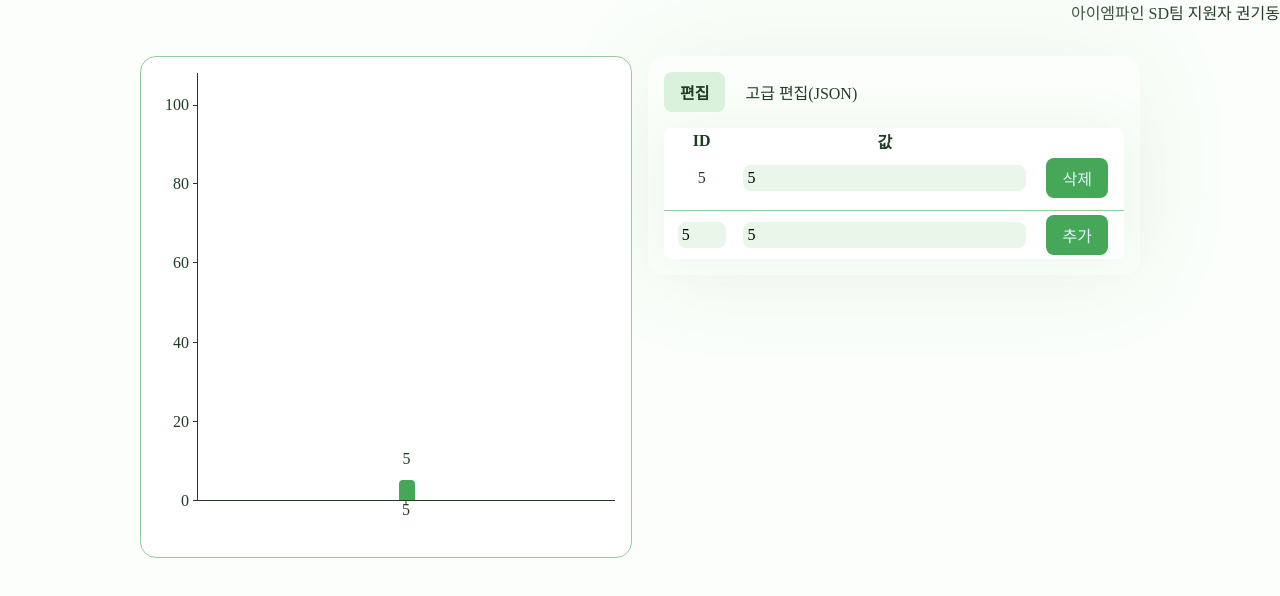
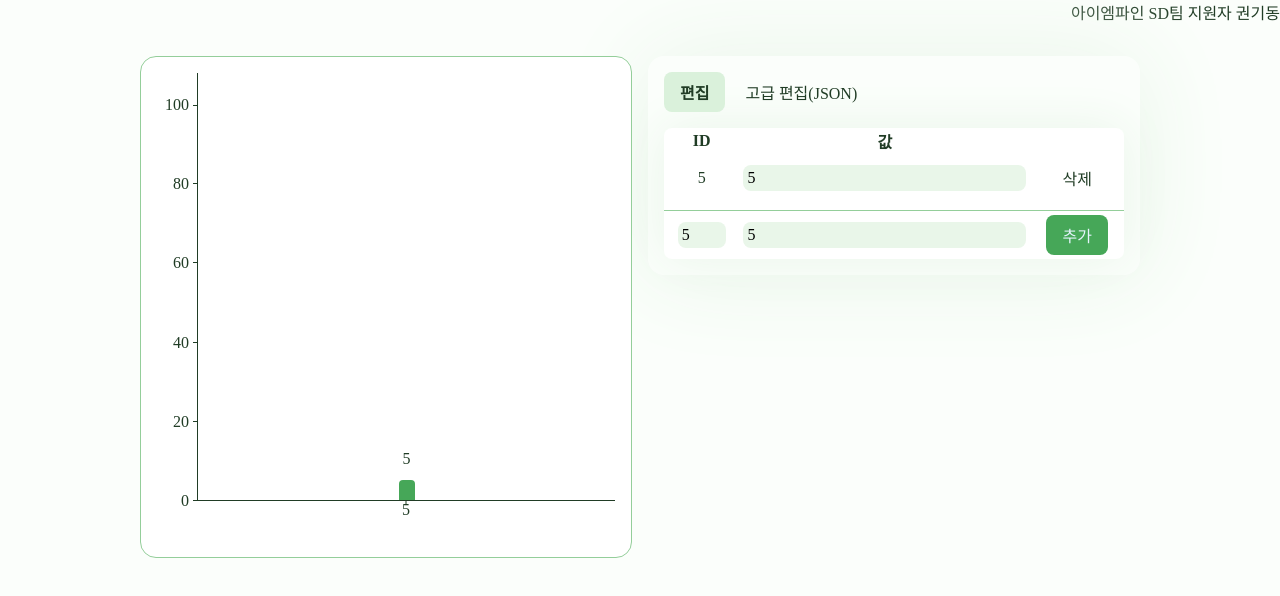
Before and after one commit to gidongkwon/iamfine-assignment, a plain HTML site: page index.html in a window 1280 px wide. Both pictures are taken after typing "5", "5" into the empty fields and a click on the button "추가". Drawn offline with Linux system fonts and the light colour scheme.

Commit message:
Change delete button style for better visibility

```diff
--- a/index.css
+++ b/index.css
@@ -131,6 +131,10 @@ editable-table td input {
   width: calc(100% - var(--spacing-1) * 2);
   padding: var(--spacing-1);
 }
+editable-table .delete-button {
+  background-color: transparent;
+  color: var(--color-text);
+}
 
 chart-view {
   z-index: 1;
--- a/index.html
+++ b/index.html
@@ -124,7 +124,7 @@
             <input type="number" />
           </td>
           <td>
-            <button type="button">삭제</button>
+            <button class="delete-button" type="button">삭제</button>
           </td>
         </tr>
       </template>
```
